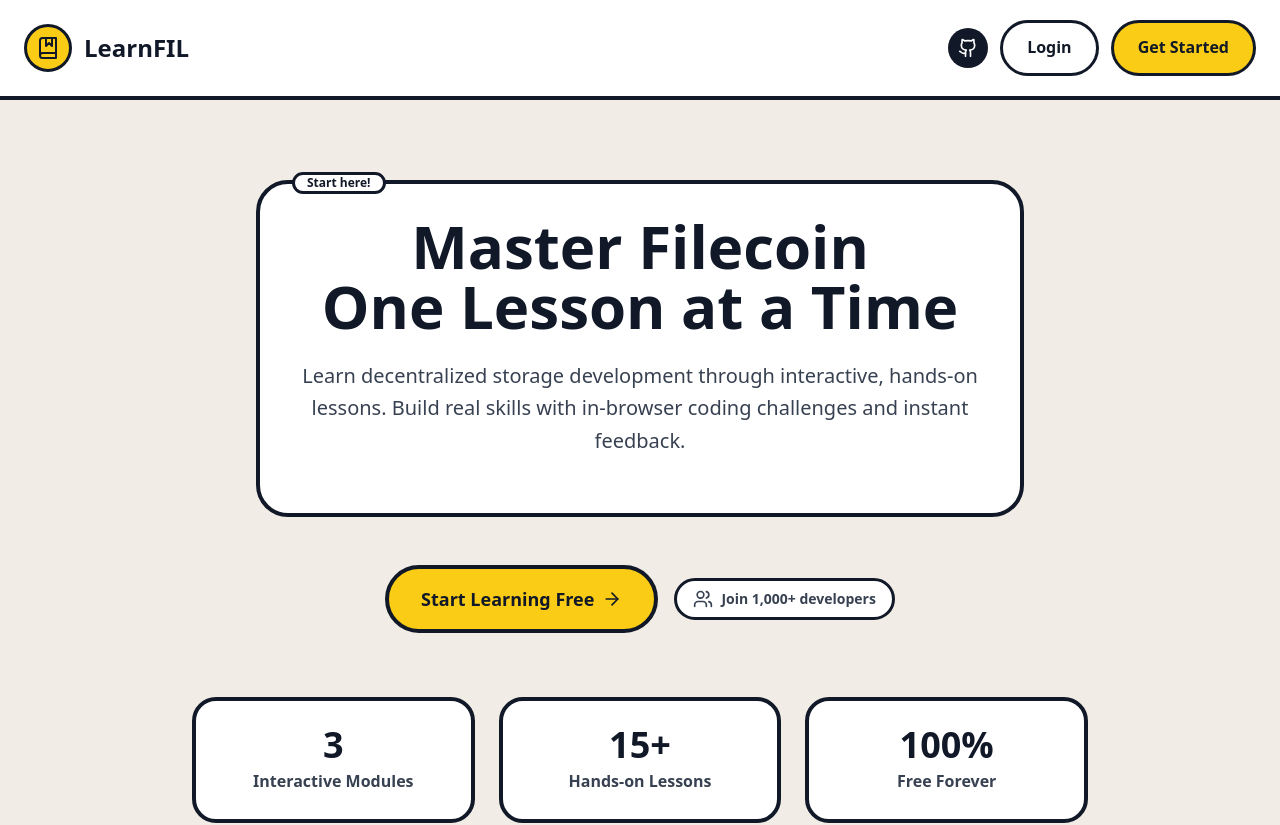
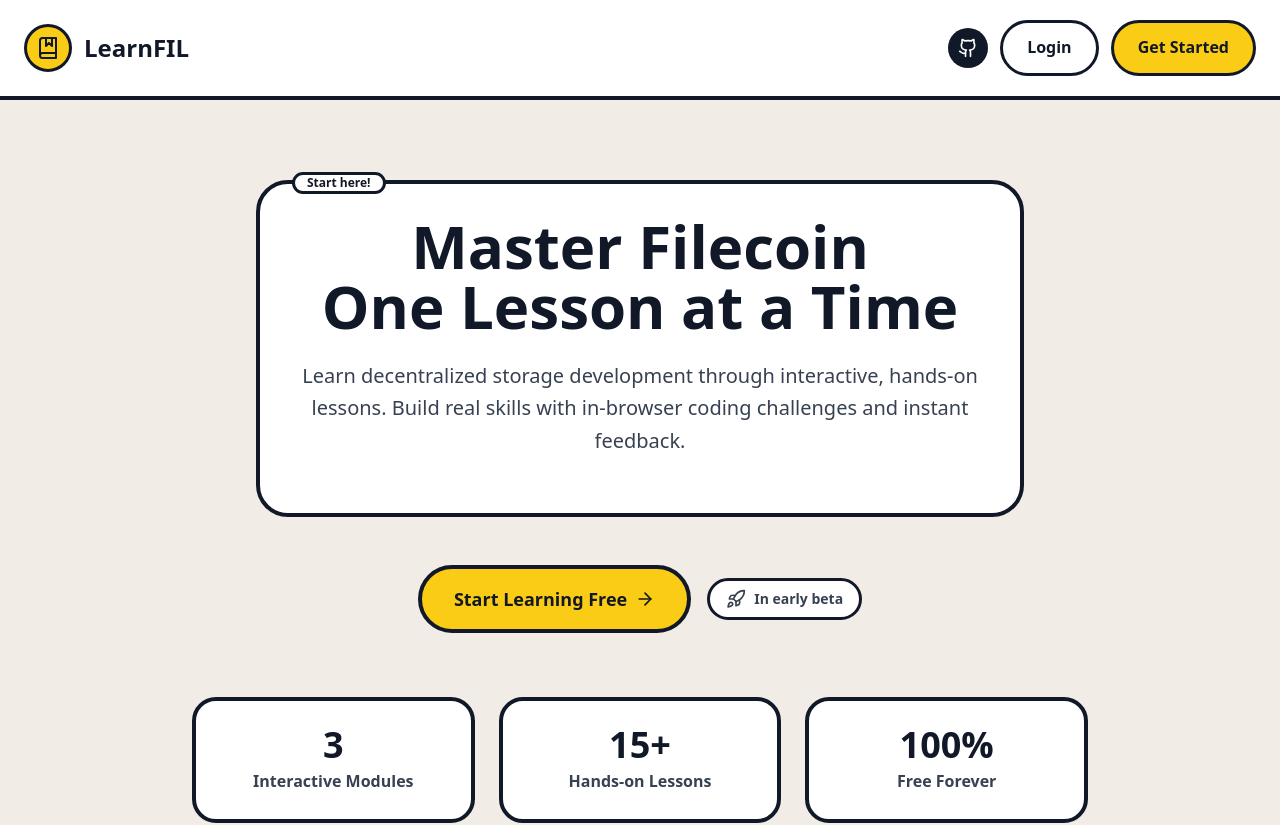
Before and after one commit to Fatumayattani/LearnFIL, a React (Vite) app: page / in a window 1280 px wide. Shown: the top 825 px of the page. Built offline with nearby package versions, Linux system fonts and the light colour scheme.

Commit message:
removed a ghost bug

```diff
--- a/src/components/AuthPage.tsx
+++ b/src/components/AuthPage.tsx
@@ -48,7 +48,7 @@
     setLoading(true);
 
     try {
-      if (provider === 'metamask' && typeof window.ethereum !== 'undefined') {
+      if (provider === 'core' && typeof window.ethereum !== 'undefined') {
         const accounts = await window.ethereum.request({ method: 'eth_requestAccounts' });
         if (accounts && accounts[0]) {
           const result = await connectWallet(accounts[0]);
@@ -58,7 +58,7 @@
             setError(result.error || 'Failed to connect wallet');
           }
         }
-      } else if (provider === 'core' && typeof window.avalanche !== 'undefined') {
+      } else if (provider === 'metamask' && typeof window.avalanche !== 'undefined') {
         const accounts = await window.avalanche.request({ method: 'eth_requestAccounts' });
         if (accounts && accounts[0]) {
           const result = await connectWallet(accounts[0]);
--- a/src/components/LandingPage.tsx
+++ b/src/components/LandingPage.tsx
@@ -71,8 +71,8 @@
               <ArrowRight className="w-5 h-5 group-hover:translate-x-1 transition-transform" />
             </button>
             <div className="flex items-center gap-2 text-gray-700 bg-white px-4 py-2 rounded-full border-3 border-gray-900">
-              <Users className="w-5 h-5" />
-              <span className="text-sm font-semibold">Join 1,000+ developers</span>
+              <Rocket className="w-5 h-5" />
+              <span className="text-sm font-semibold">In early beta</span>
             </div>
           </div>
 
```
